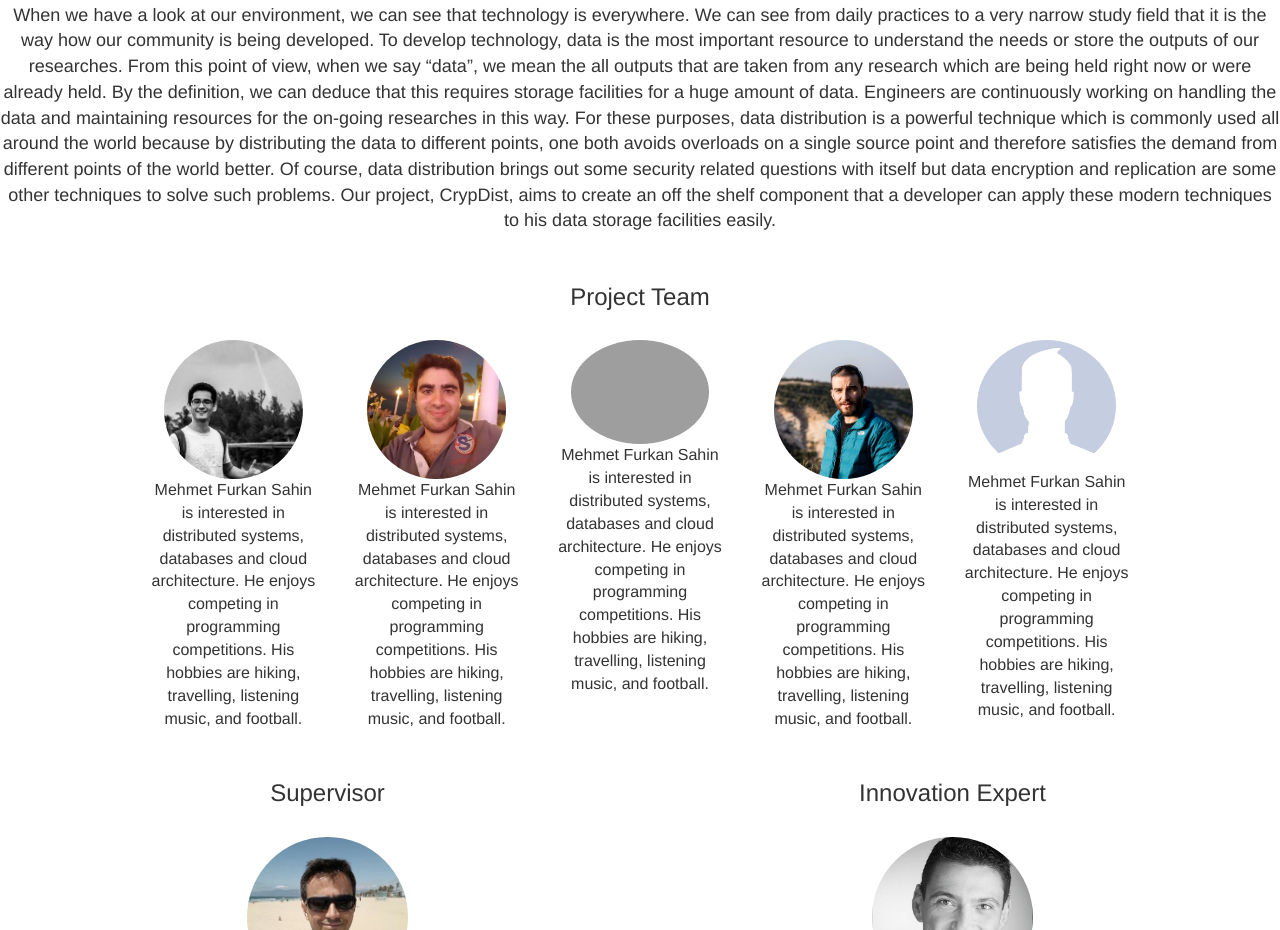
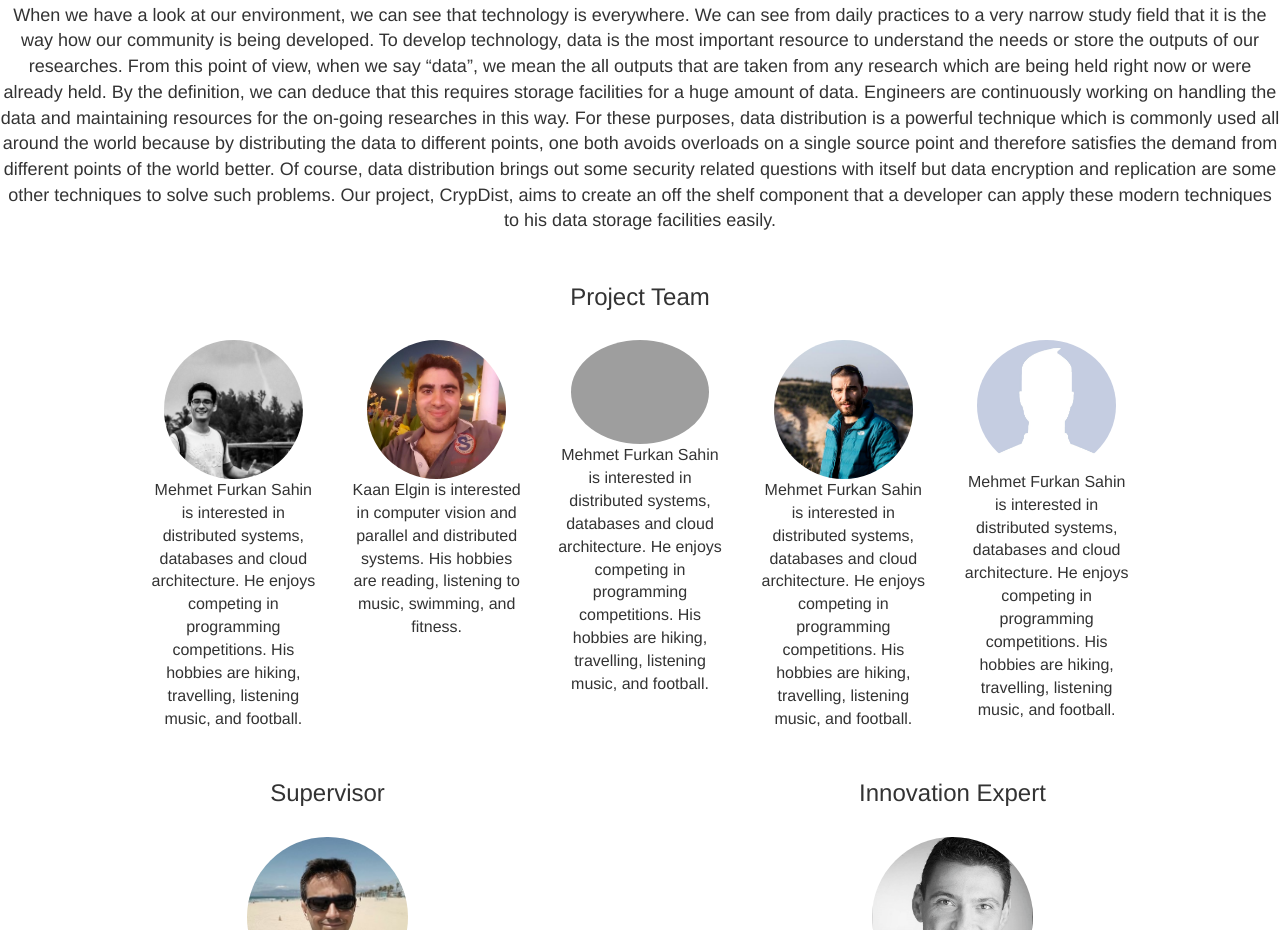
Before and after one commit to CrypDist/CS491_WP, a plain HTML site: page index.html in a window 1280 px wide. Shown: the part 344-1274 px from the top of the page. Drawn offline with nearby package versions, Linux system fonts and the light colour scheme; grey boxes are pictures that could not be loaded.

Commit message:
add biography

```diff
--- a/index.html
+++ b/index.html
@@ -48,8 +48,8 @@
     </div>
     <div class="col-md-2">
       <img src="images/kaan.png" class="img-circle" style="width:80%" alt="Image">
-      <p style="font-size: 16px;">Mehmet Furkan Sahin is interested in distributed systems, databases and cloud architecture.
-        He enjoys competing in programming competitions. His hobbies are hiking, travelling, listening music, and football.
+      <p style="font-size: 16px;">Kaan Elgin is interested in computer vision and parallel and distributed systems. His hobbies
+        are reading, listening to music, swimming, and fitness.
       </p>
     </div>
     <div class="col-md-2">
```
